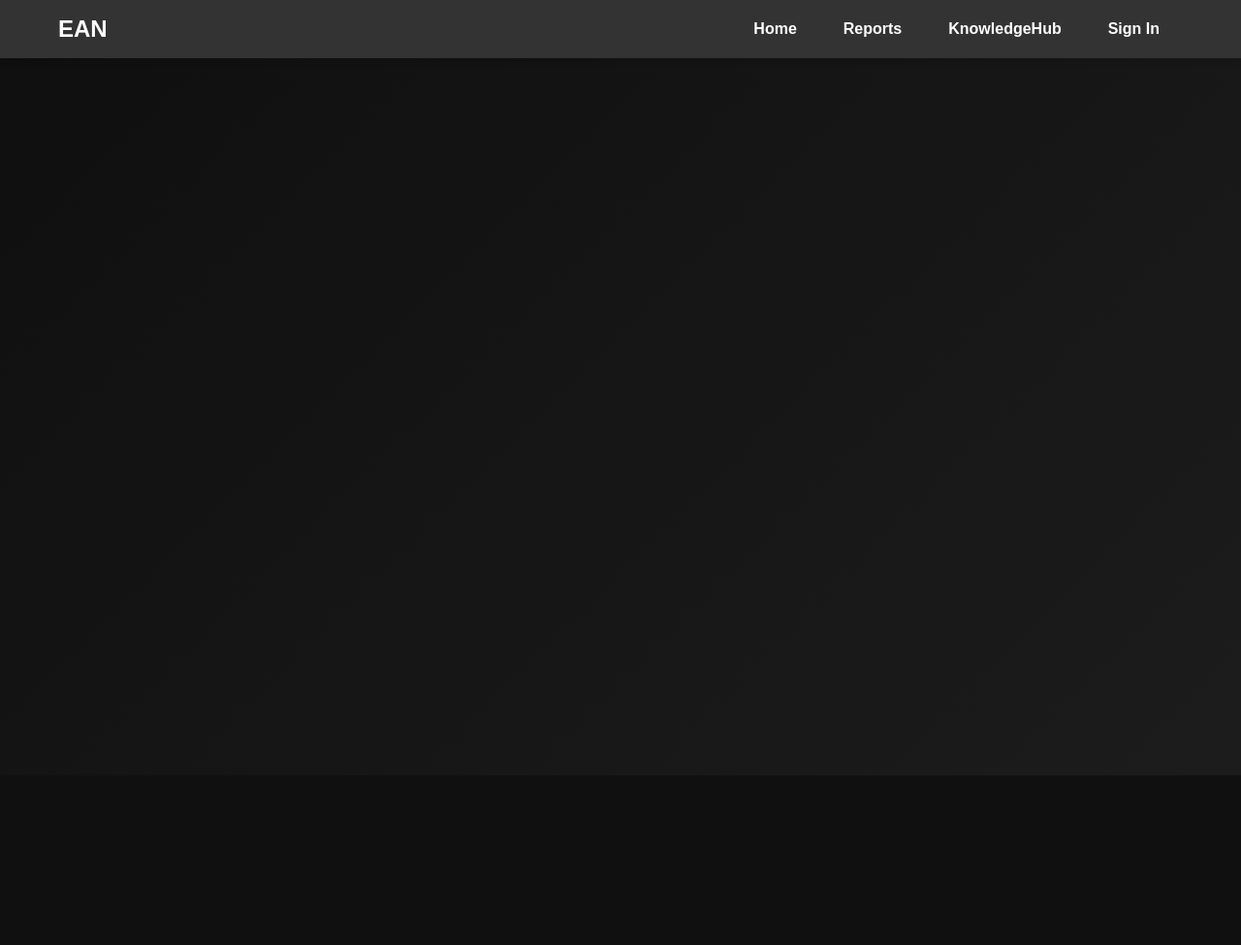
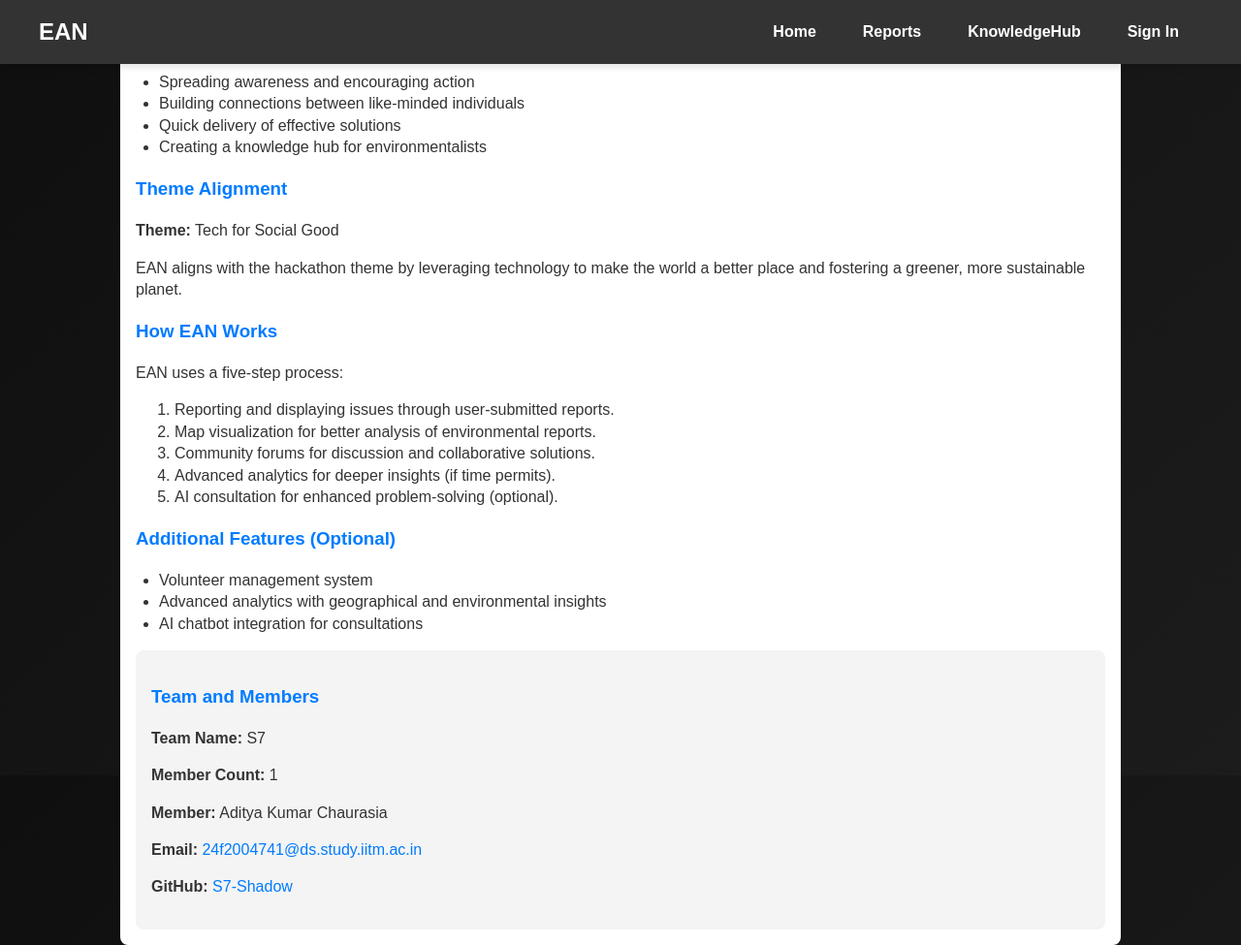
Before and after one commit to S7-Shadow/S7-HackSprint, a Flask app: page /Home/ in a window 1280 px wide. Shown: the whole page at 97% size. Before the commit the page ends 60 px from the top, so only its background shows below. Run offline with Flask 3, Linux system fonts and the light colour scheme.

Commit message:
Added Functionality to Home Page

```diff
--- a/Application/static/Home.css
+++ b/Application/static/Home.css
@@ -1,5 +1,37 @@
-*{
+body {
+    font-family: Arial, sans-serif;
+    line-height: 1.4;
     margin: 0;
     padding: 0;
-    box-sizing: border-box;
+    background-color: #f4f4f9;
+    color: #333;
 }
+
+.container {
+    max-width: 1000px;
+    margin: 1rem auto;
+    max-height: 1150px;
+    padding: 1rem;
+    background: white;
+    border-radius: 8px;
+    box-shadow: 0 2px 4px rgba(0, 0, 0, 0.1);
+}
+h1, h2, h3 {
+    color: #007BFF;
+}
+ul {
+    padding-left: 1.5rem;
+}
+.team-info, .footer {
+    background: #f4f4f4;
+    padding: 1rem;
+    margin-top: 1rem;
+    border-radius: 8px;
+}
+a {
+    color: #007BFF;
+    text-decoration: none;
+}
+a:hover {
+    text-decoration: underline;
+}
--- a/Application/templates/Home.html
+++ b/Application/templates/Home.html
@@ -6,6 +6,49 @@
 
 <link rel= "stylesheet" href="{{url_for('static', filename='Home.css')}}">
 <title>Home-EAN</title>
+<!-- <style>
+    body {
+        font-family: Arial, sans-serif;
+        line-height: 1.6;
+        margin: 0;
+        padding: 0;
+        background-color: #f4f4f9;
+        color: #333;
+    }
+    header {
+        background: #007BFF;
+        color: white;
+        padding: 1rem 0;
+        text-align: center;
+    }
+    .container {
+        max-width: 800px;
+        margin: 2rem auto;
+        padding: 1rem;
+        background: white;
+        border-radius: 8px;
+        box-shadow: 0 2px 4px rgba(0, 0, 0, 0.1);
+    }
+    h1, h2, h3 {
+        color: #007BFF;
+    }
+    ul {
+        padding-left: 1.5rem;
+    }
+    .team-info, .footer {
+        background: #f4f4f4;
+        padding: 1rem;
+        margin-top: 2rem;
+        border-radius: 8px;
+    }
+    a {
+        color: #007BFF;
+        text-decoration: none;
+    }
+    a:hover {
+        text-decoration: underline;
+    }
+</style> -->
 
 {%endblock%}
 
@@ -13,4 +56,63 @@
 <!-- The content of the Home Page -->
 {%block content%}
 
+<body>
+    <div class="container">
+        <section>
+            <h3>About Project</h3>
+            <p>The Environmental Action Network (EAN) is a web application platform for users to report environmental issues and collaborate on solutions. It can be regarded as a social media platform dedicated to environmental concerns.</p>
+            <ul>
+                <li>Community-driven crowdsourcing for environmental issues</li>
+                <li>Social media for environmentalists</li>
+            </ul>
+        </section>
+
+        <section>
+            <h3>Why is EAN Needed?</h3>
+            <ul>
+                <li>Spreading awareness and encouraging action</li>
+                <li>Building connections between like-minded individuals</li>
+                <li>Quick delivery of effective solutions</li>
+                <li>Creating a knowledge hub for environmentalists</li>
+            </ul>
+        </section>
+
+        <section>
+            <h3>Theme Alignment</h3>
+            <p><strong>Theme:</strong> Tech for Social Good</p>
+            <p>EAN aligns with the hackathon theme by leveraging technology to make the world a better place and fostering a greener, more sustainable planet.</p>
+        </section>
+
+        <section>
+            <h3>How EAN Works</h3>
+            <p>EAN uses a five-step process:</p>
+            <ol>
+                <li>Reporting and displaying issues through user-submitted reports.</li>
+                <li>Map visualization for better analysis of environmental reports.</li>
+                <li>Community forums for discussion and collaborative solutions.</li>
+                <li>Advanced analytics for deeper insights (if time permits).</li>
+                <li>AI consultation for enhanced problem-solving (optional).</li>
+            </ol>
+        </section>
+
+        <section>
+            <h3>Additional Features (Optional)</h3>
+            <ul>
+                <li>Volunteer management system</li>
+                <li>Advanced analytics with geographical and environmental insights</li>
+                <li>AI chatbot integration for consultations</li>
+            </ul>
+        </section>
+
+        <section class="team-info">
+            <h3>Team and Members</h3>
+            <p><strong>Team Name:</strong> S7</p>
+            <p><strong>Member Count:</strong> 1</p>
+            <p><strong>Member:</strong> Aditya Kumar Chaurasia</p>
+            <p><strong>Email:</strong> <a href="mailto:24f2004741@ds.study.iitm.ac.in">24f2004741@ds.study.iitm.ac.in</a></p>
+            <p><strong>GitHub:</strong> <a href="https://github.com/S7-Shadow" target="_blank">S7-Shadow</a></p>
+        </section>
+    </div>
+</body>
+
 {%endblock%}
```
